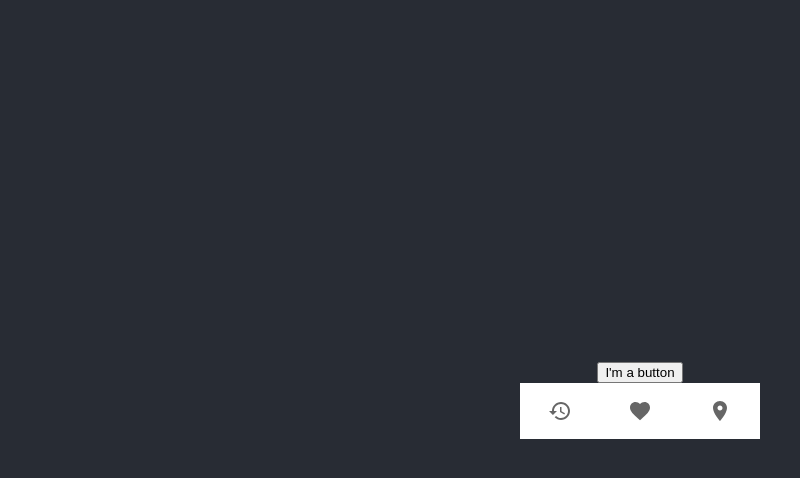
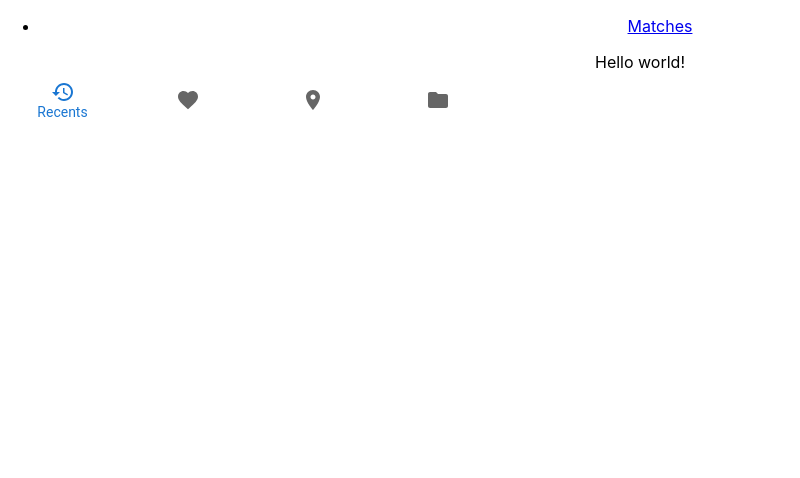
Before and after one commit to M96RU/m96ru-pronos, a React (Create React App) app in the folder app/: page / in a window 1280 px wide. Shown: the top 478 px of the page, without its empty margins (0-800 px from the left). Built offline with nearby package versions, Linux system fonts and the light colour scheme.

Commit message:
Init router

```diff
--- a/app/package.json
+++ b/app/package.json
@@ -12,6 +12,7 @@
     "@testing-library/user-event": "^13.5.0",
     "react": "^18.2.0",
     "react-dom": "^18.2.0",
+    "react-router-dom": "^6.11.1",
     "react-scripts": "5.0.1",
     "web-vitals": "^2.1.4"
   },
--- a/app/src/App.js
+++ b/app/src/App.js
@@ -1,22 +1,52 @@
 import './App.css';
-import Matches from './Matches'
-import {BottomNavigation, BottomNavigationAction} from "@mui/material";
+import AppRouter from "./AppRouter";
+
+import * as React from 'react';
+import BottomNavigation from '@mui/material/BottomNavigation';
+import BottomNavigationAction from '@mui/material/BottomNavigationAction';
+import FolderIcon from '@mui/icons-material/Folder';
 import RestoreIcon from '@mui/icons-material/Restore';
 import FavoriteIcon from '@mui/icons-material/Favorite';
 import LocationOnIcon from '@mui/icons-material/LocationOn';
+import {Link} from "react-router-dom";
 
 function App() {
+
+    const [value, setValue] = React.useState('recents');
+
+    const handleChange = (event: React.SyntheticEvent, newValue: string) => {
+        setValue(newValue);
+    };
+
+
     return (
         <div className="App">
-            <header className="App-header">
-                <Matches/>
 
-                <BottomNavigation>
-                    <BottomNavigationAction label="Recents" icon={<RestoreIcon/>}/>
-                    <BottomNavigationAction label="Favorites" icon={<FavoriteIcon/>}/>
-                    <BottomNavigationAction label="Nearby" icon={<LocationOnIcon/>}/>
-                </BottomNavigation>
-            </header>
+            <ul>
+                <li><a href="/matches">Matches</a></li>
+            </ul>
+
+            <AppRouter />
+
+            <BottomNavigation sx={{ width: 500 }} value={value} onChange={handleChange}>
+                <BottomNavigationAction
+                    label="Recents"
+                    value="recents"
+                    icon={<RestoreIcon />}
+                />
+                <BottomNavigationAction
+                    label="Favorites"
+                    value="favorites"
+                    icon={<FavoriteIcon />}
+                />
+                <BottomNavigationAction
+                    label="Nearby"
+                    value="nearby"
+                    icon={<LocationOnIcon />}
+                />
+                <BottomNavigationAction label="Folder" value="folder" icon={<FolderIcon />} />
+            </BottomNavigation>
+
         </div>
     );
 }
--- /dev/null
+++ b/app/src/AppRouter.js
@@ -0,0 +1,18 @@
+import {BrowserRouter, Route, Routes} from "react-router-dom";
+import React from "react";
+import Matches from "./Matches";
+
+export default function AppRouter() {
+    return (
+        <BrowserRouter>
+            <Routes>
+                <Route path="/" element={
+                    <div>Hello world!</div>
+                } />
+                <Route path="/matches" element={
+                    <Matches />
+                } />
+            </Routes>
+        </BrowserRouter>
+    )
+}
--- a/app/src/index.js
+++ b/app/src/index.js
@@ -1,8 +1,8 @@
 import React from 'react';
 import ReactDOM from 'react-dom/client';
 import './index.css';
-import App from './App';
 import reportWebVitals from './reportWebVitals';
+import App from "./App";
 
 const root = ReactDOM.createRoot(document.getElementById('root'));
 root.render(
```
Also changed, not shown: 1 other file (tests, documents, lock files or other folders).
